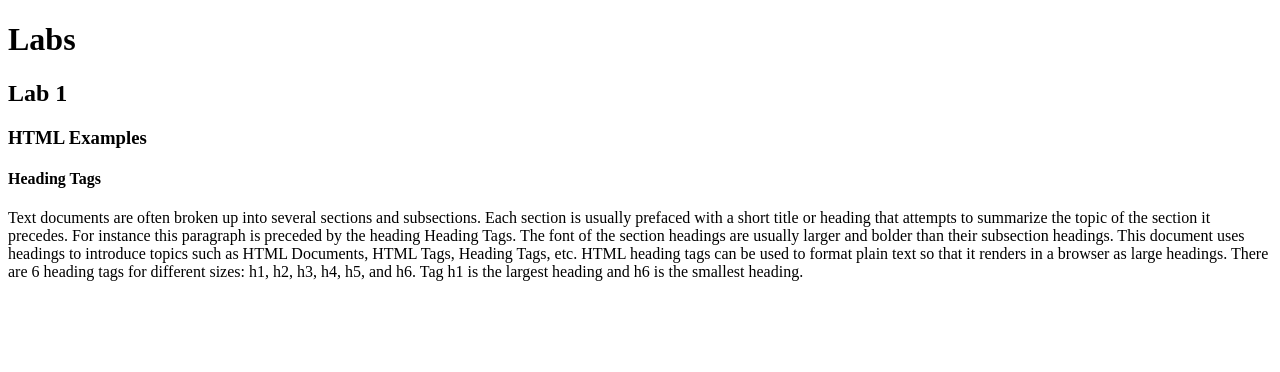
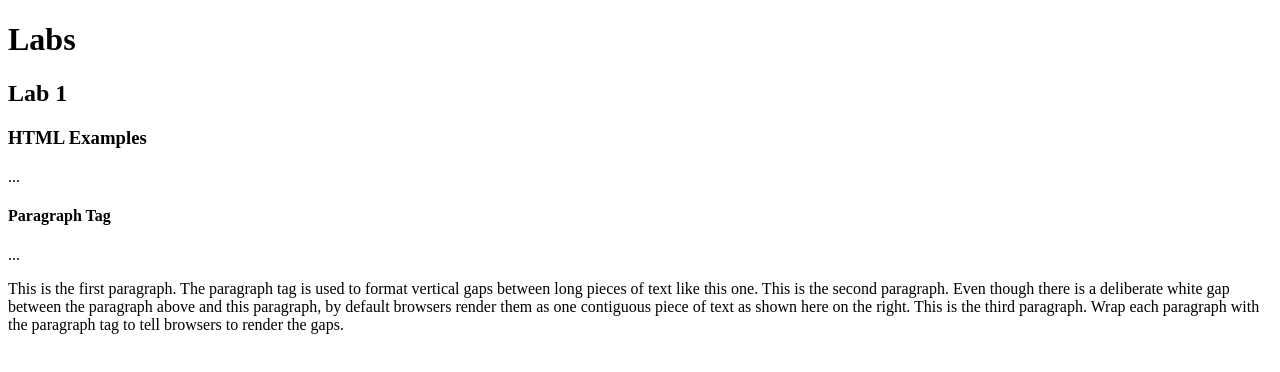
Before and after one commit to xilu56/kambaz-react-web-app-cs5610-sm25, a React app: page / in a window 1280 px wide. Shown: the top 372 px of the page. Built offline with nearby package versions, Linux system fonts and the light colour scheme; the HTML template or start-up script is replaced by a standard one.

Commit message:
Refactor Lab1 component to simplify HTML examples and improve readability

```diff
--- a/src/Labs/Lab1/index.tsx
+++ b/src/Labs/Lab1/index.tsx
@@ -3,10 +3,16 @@
       <div id="wd-lab1">
         <h2>Lab 1</h2>
         <h3>HTML Examples</h3>
-        <div id="wd-h-tag">
-          <h4>Heading Tags</h4>
-  Text documents are often broken up into several sections and subsections. Each section is usually prefaced with a short title or heading that attempts to summarize the topic of the section it precedes. For instance this paragraph is preceded by the heading Heading Tags. The font of the section headings are usually larger and bolder than their subsection headings. This document uses headings to introduce topics such as HTML Documents, HTML Tags, Heading Tags, etc. HTML heading tags can be used to format plain text so that it renders in a browser as large headings. There are 6 heading tags for different sizes: h1, h2, h3, h4, h5, and h6. Tag h1 is the largest heading and h6 is the smallest heading.
+        <div id="wd-h-tag"> ... </div>
+        <div id="wd-p-tag">
+          <h4>Paragraph Tag</h4>
+          <p id="wd-p-1"> ... </p>
+  This is the first paragraph. The paragraph tag is used to format vertical gaps between long pieces of text like this one.
+
+  This is the second paragraph. Even though there is a deliberate white gap between the paragraph above and this paragraph, by default browsers render them as one contiguous piece of text as shown here on the right.
+
+  This is the third paragraph. Wrap each paragraph with the paragraph tag to tell browsers to render the gaps.
         </div>
-        {/* do the next exercise here */}
       </div>
-  );}
+    );
+  }
```
